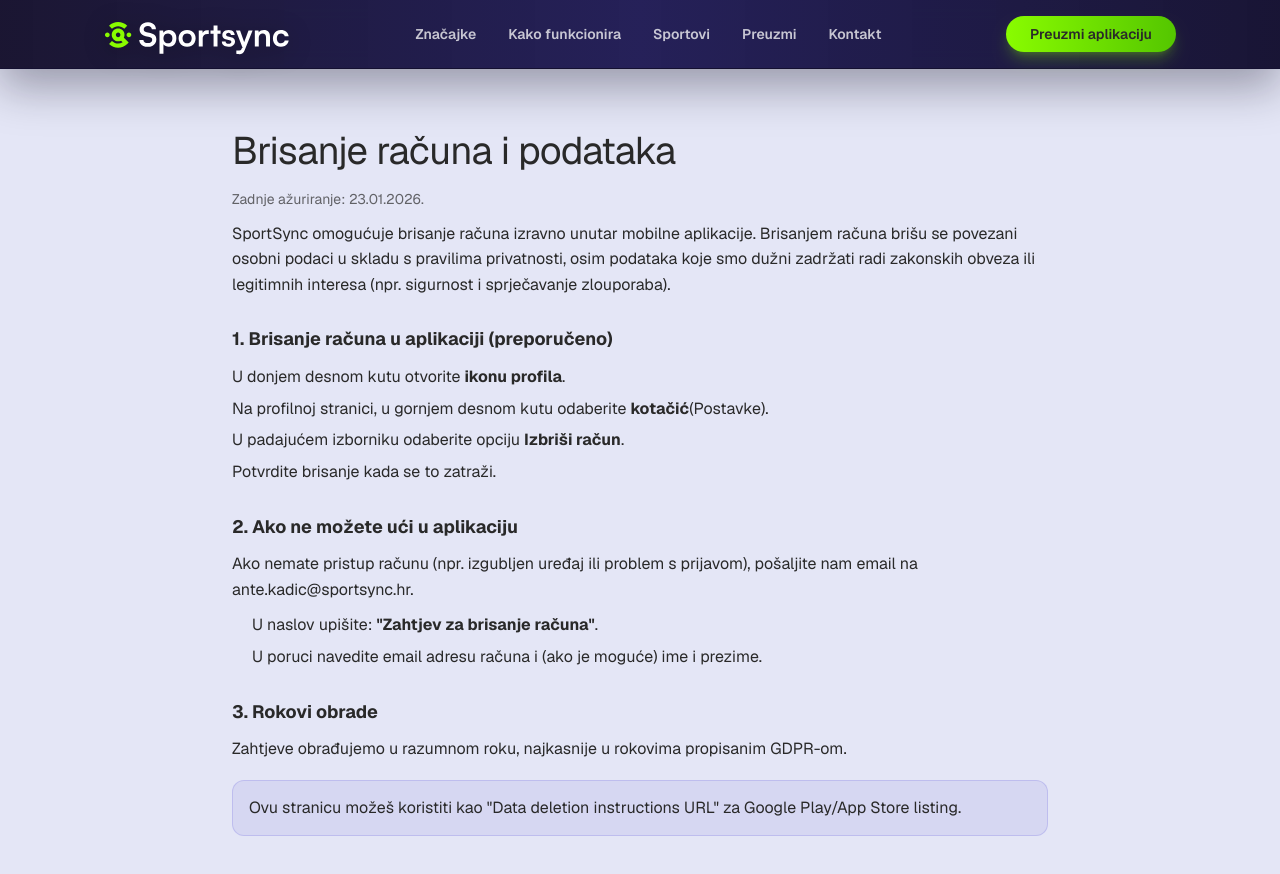
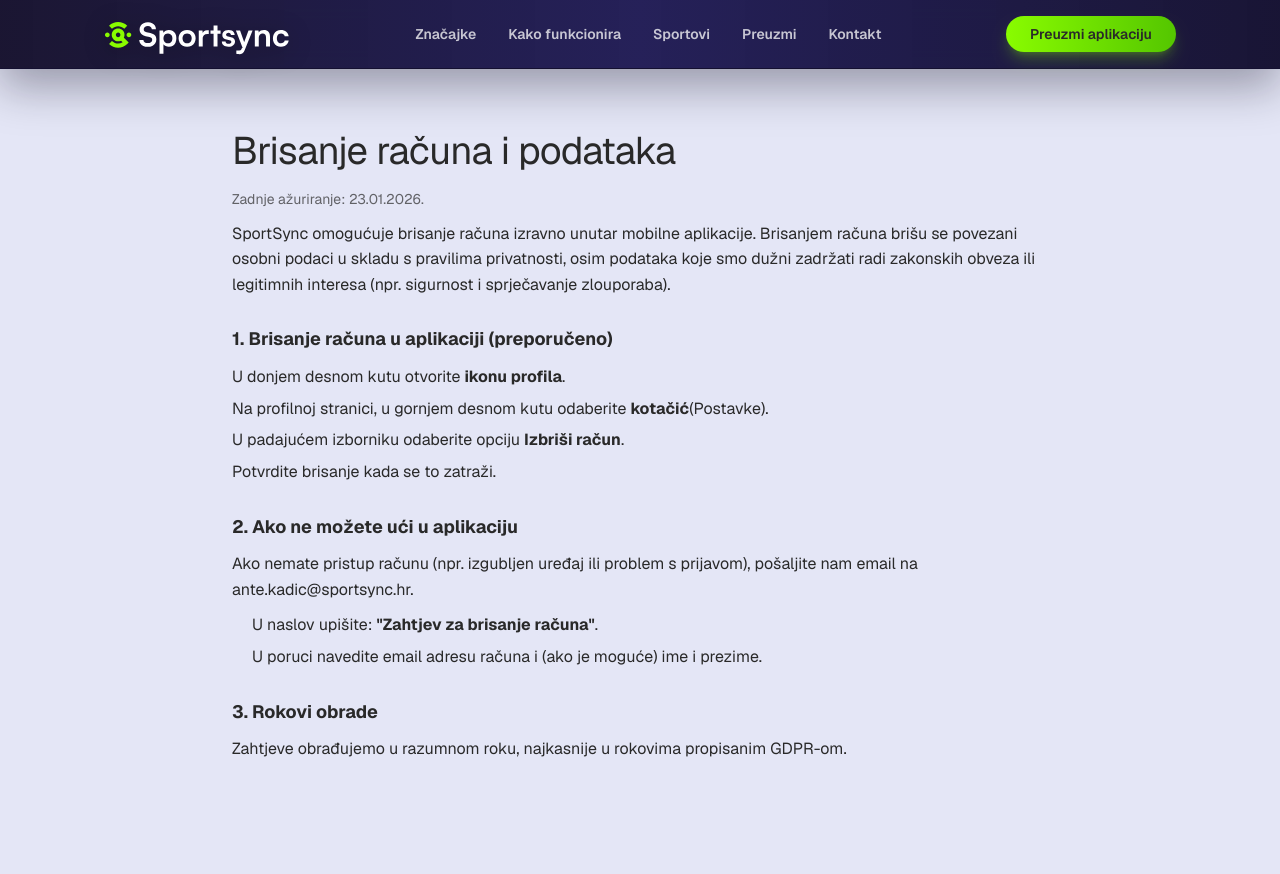
Before and after one commit to KAndrej90/sportsync-web, a Next.js app: page /delete-account in a window 1280 px wide. Shown: the top 874 px of the page. After the commit the page ends 852 px from the top, so only its background shows below. Built offline with nearby package versions, Linux system fonts and the light colour scheme.

Commit message:
remove recenzije

```diff
--- a/src/app/(legal)/delete-account/page.tsx
+++ b/src/app/(legal)/delete-account/page.tsx
@@ -56,11 +56,6 @@ export default function DeleteAccountPage() {
       <p>
         Zahtjeve obrađujemo u razumnom roku, najkasnije u rokovima propisanim GDPR-om.
       </p>
-
-      <div className={styles.notice}>
-        Ovu stranicu možeš koristiti kao &quot;Data deletion instructions URL&quot; za Google
-        Play/App Store listing.
-      </div>
     </article>
   );
 }
--- a/src/app/page.tsx
+++ b/src/app/page.tsx
@@ -450,7 +450,7 @@ export default function Home() {
                 ))}
               </div>
             </div>
-            <div className="relative grid gap-6 rounded-[3rem] border border-[#3B28CC]/20 bg-[#101010] p-10 text-white shadow-[0_40px_80px_-40px_rgba(28,18,102,0.7)]">
+            {/* <div className="relative grid gap-6 rounded-[3rem] border border-[#3B28CC]/20 bg-[#101010] p-10 text-white shadow-[0_40px_80px_-40px_rgba(28,18,102,0.7)]">
               <div className="absolute inset-0 rounded-[3rem] bg-gradient-to-br from-[#3B28CC]/25 via-transparent to-[#89FC00]/15" />
               <div className="relative space-y-6">
                 <p className="text-sm uppercase tracking-[0.38em] text-white/60">
@@ -479,7 +479,7 @@ export default function Home() {
                   ))}
                 </div>
               </div>
-            </div>
+            </div> */}
           </div>
         </section>
       </main>
```
